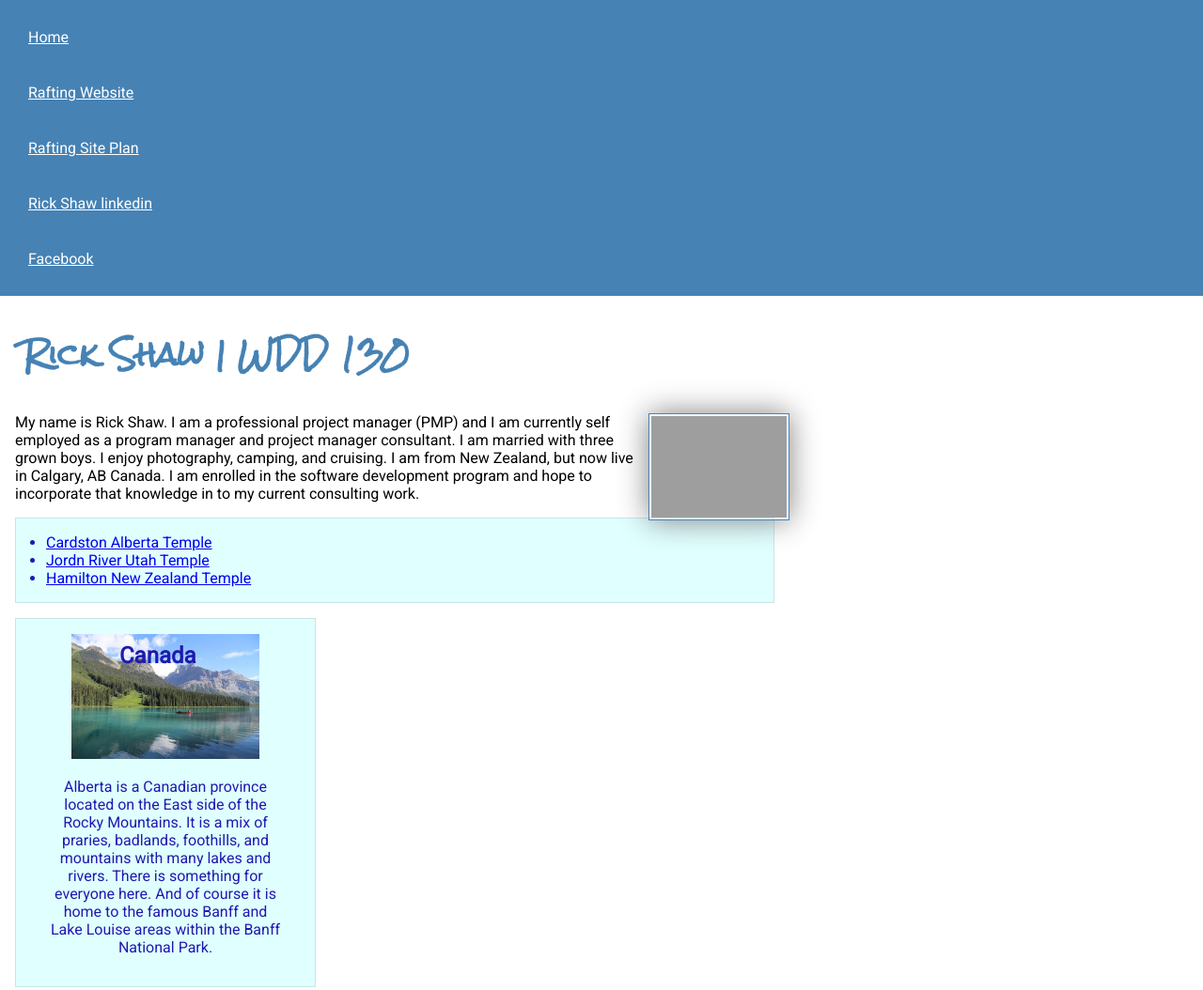
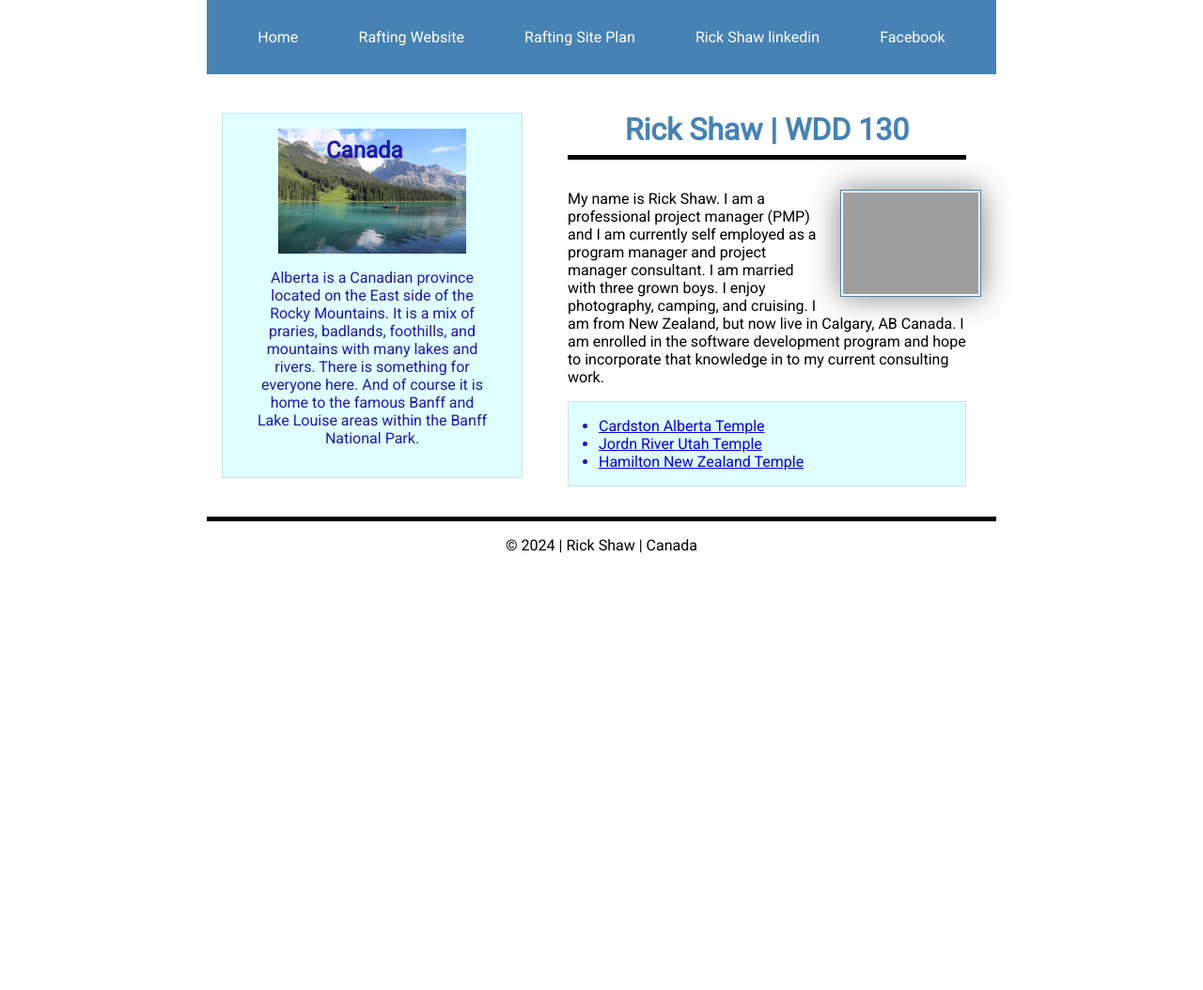
Before and after one commit to rickshaw68/wdd130, a plain HTML site: page index.html in a window 1280 px wide. Shown: the top 1054 px of the page at 94% size. After the commit the page ends 800 px from the top, so only its background shows below. Drawn offline with Linux system fonts and the light colour scheme; grey boxes are pictures that could not be loaded.

Commit message:
home page grid and block

```diff
--- a/index.html
+++ b/index.html
@@ -18,6 +18,7 @@
             <a href="https://facebook.com" target="_blank">Facebook</a>
         </nav>
     </header>
+    <div class="grid">
       <main>
           <h1>Rick Shaw | WDD 130</h1>
           <img
@@ -39,6 +40,7 @@
               />
           <p>Alberta is a Canadian province located on the East side of the Rocky Mountains.  It is a mix of praries, badlands, foothills, and mountains with many lakes and rivers.  There is something for everyone here.  And of course it is home to the famous Banff and Lake Louise areas within the Banff National Park.</p>
       </aside>
+    </div>
     <footer>
         <p>&copy; 2024 | Rick Shaw | Canada</p>
     </footer>
--- a/styles/styles.css
+++ b/styles/styles.css
@@ -6,22 +6,39 @@
     box-sizing: border-box;
 }
 
+.grid {
+    display: grid;
+    align-items: center;
+}
+
+/* .grid-container {
+    display: grid;
+    grid-template-columns: 1fr 3fr;
+} */
+
 nav {
     background-color: steelblue;
     padding: 10px;
+    display: flex;
+    align-items: center;
+    justify-content: space-evenly;
 }
 
 nav a {
     color: white;
     display: block;
     padding: 20px;
+    text-decoration: none;
 }
 
 h1 {
     padding: .5rem;
     color: steelblue;
     margin: 1rem;
-    font-family: 'Rock Salt'
+    font-family: 'Roboto', Arial, Helvetica, sans-serif;
+    margin-bottom: 1em;
+    border-bottom: 5px solid black;
+    text-align: center
 }
 
 main img {
@@ -45,18 +62,23 @@ body {
 }
 
 main {
-    max-width: 840px;
+    grid-column: 2/3;
+    margin: 1rem;
 }
 
 aside {
     width: 20em;
     text-align: center;
     position: relative;
+    grid-column: 1/2;
+    grid-row: 1/2;
 }
 
 aside img {
     width: 200px;
     height: auto;
+    display: block; /* Ensures margin: auto works */
+    margin: 0 auto; /* Center the image horizontally */
 }
 
 aside h2 {
@@ -69,6 +91,11 @@ footer {
     margin-top: 1em;
     border-top: 5px solid black;
     text-align: center;
+}
+
+header, .grid, footer {
+    max-width: 840px;
+    margin: 0 auto;
 }
 
 
```
Lines whose indentation alone changed are shown as unchanged.
